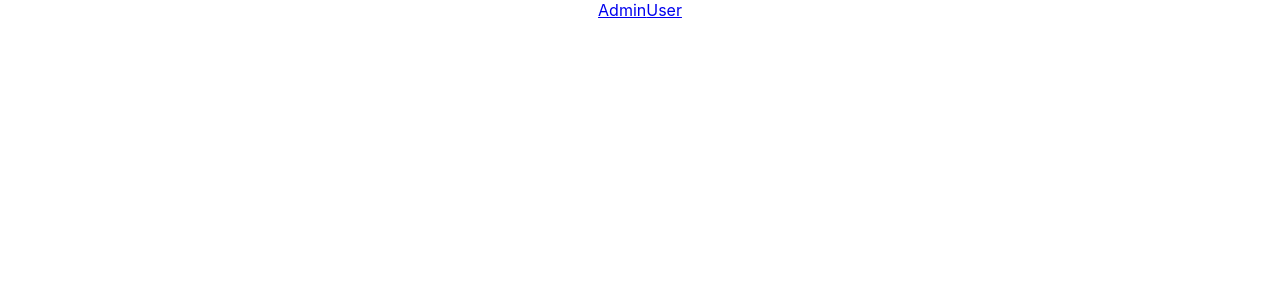
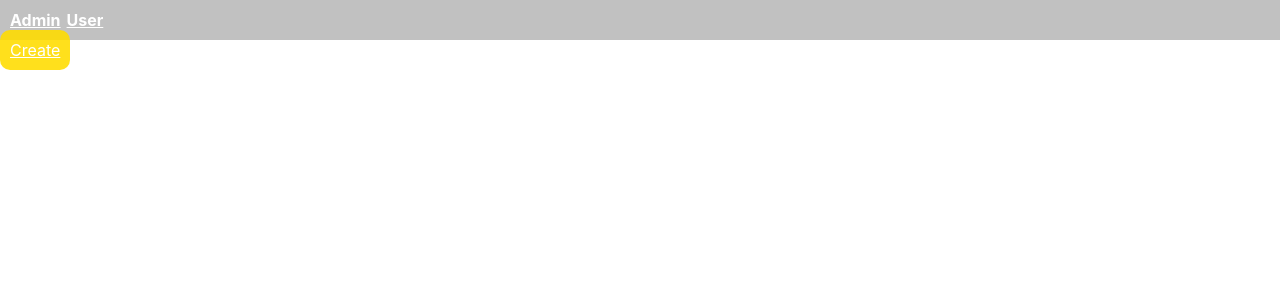
Before and after one commit to Nattalli/Barrier-free-map-of-Kyiv, a React (Create React App) app in the folder frontend/frontend-ts-app/: page /admin in a window 1280 px wide. Shown: the top 300 px of the page. Built offline with nearby package versions, Linux system fonts and the light colour scheme.

Commit message:
Add header menu

```diff
--- a/frontend/frontend-ts-app/src/App.scss
+++ b/frontend/frontend-ts-app/src/App.scss
@@ -1,5 +1,12 @@
 .menu-container {
   display: flex;
   align-items: center;
-  justify-content: center;
+  padding: 10px;
+  background-color: rgba(161, 161, 161, 0.66);
+
+  .link {
+    margin-right: 6px;
+    color: white;
+    font-weight: bold;
+  }
 }
--- a/frontend/frontend-ts-app/src/App.tsx
+++ b/frontend/frontend-ts-app/src/App.tsx
@@ -9,8 +9,8 @@ function App() {
       path: "/",
       element: <div>
         <div className="menu-container">
-          <Link to="/admin/list">Admin</Link>
-          <Link to="/user/list">User</Link>
+          <Link className="link" to="/admin/list">Admin</Link>
+          <Link className="link" to="/user/list">User</Link>
         </div>
         <div className="wrapper">
           <Outlet/>
--- a/frontend/frontend-ts-app/src/admin-street/admin-street.scss
+++ b/frontend/frontend-ts-app/src/admin-street/admin-street.scss
@@ -0,0 +1,8 @@
+.admin-street {
+  .button-link {
+    padding: 10px;
+    background-color: rgba(255, 221, 1, 0.89);
+    color: white;
+    border-radius: 10px;
+  }
+}
--- a/frontend/frontend-ts-app/src/admin-street/admin-street.tsx
+++ b/frontend/frontend-ts-app/src/admin-street/admin-street.tsx
@@ -1,12 +1,14 @@
 import React, { Component } from 'react';
 import './admin-street.scss';
 import { Outlet } from 'react-router';
+import { Link } from 'react-router-dom';
 
 class AdminStreet extends Component {
 
   render() {
     return (
       <div className="admin-street">
+        <Link className="button-link" to="/admin/create">Create</Link>
         <div className="admin-wrapper">
           <Outlet/>
         </div>
```
